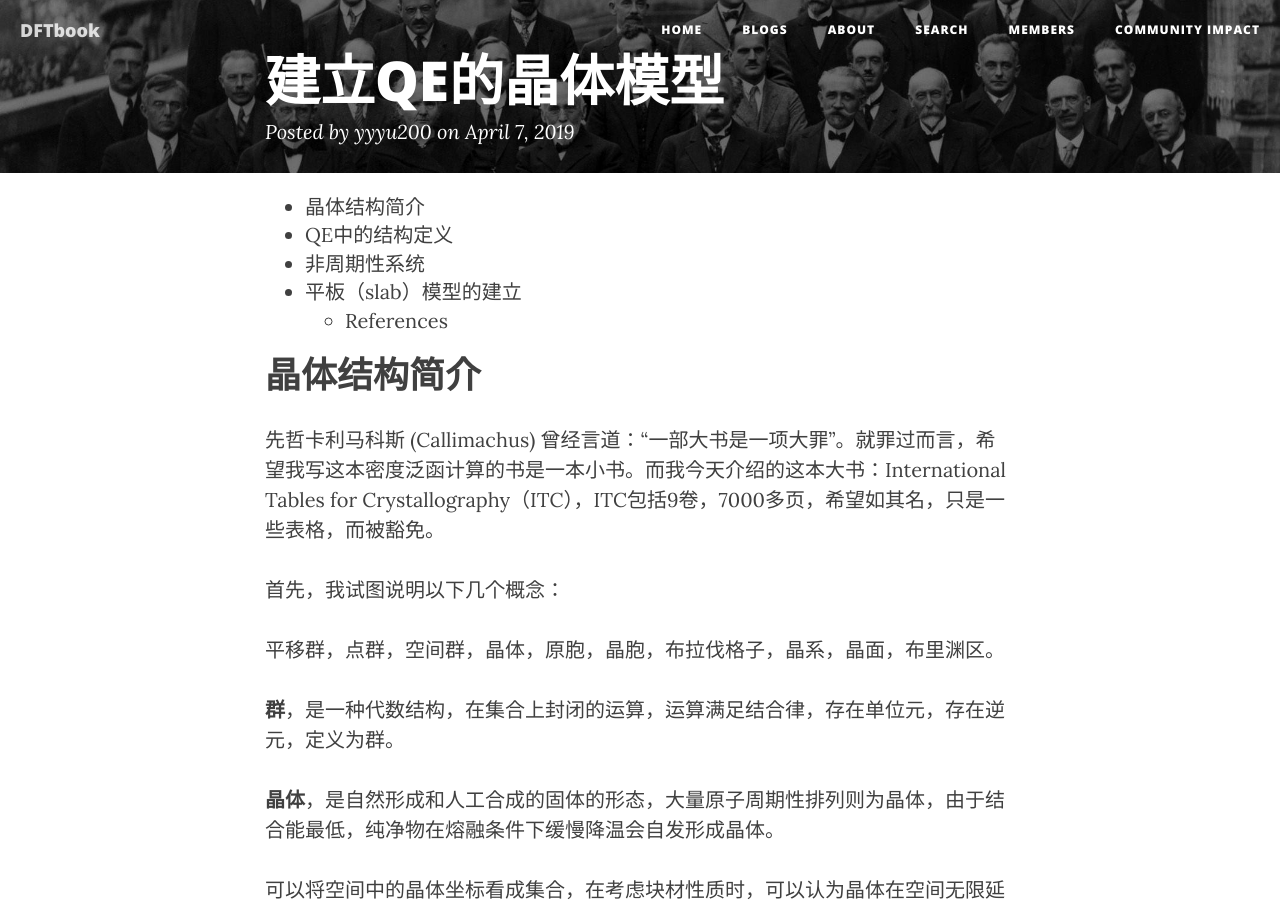
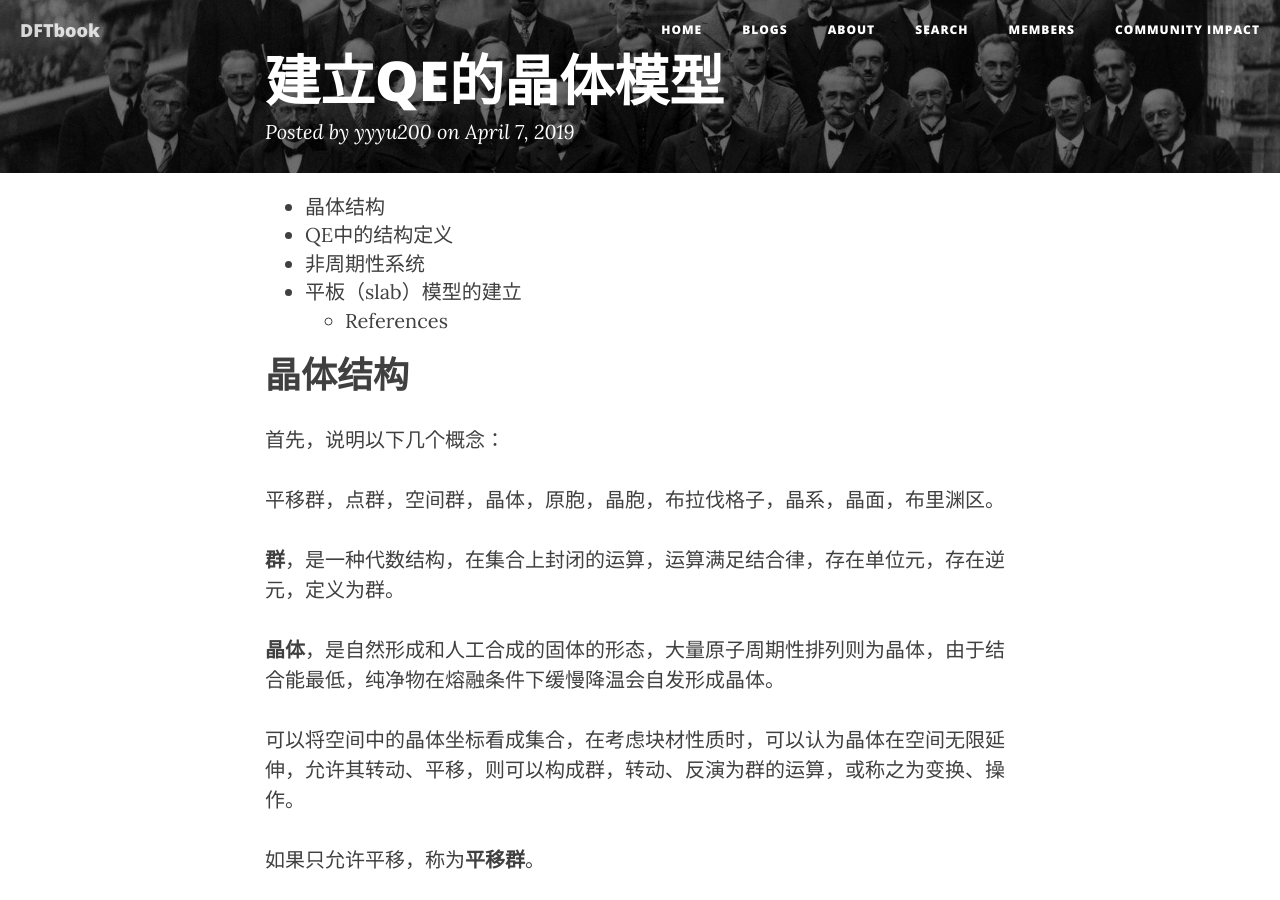
Before and after one commit to yyyu200/DFTbook, a Jekyll site: the page built from _posts/2019-04-07-TransCell.md, in a window 1280 px wide and 900 px high. Built offline with Jekyll 4.4.1, drawn with Linux system fonts in a browser that asks for light colours; nearby versions of some CDN libraries; formulas are drawn with MathJax 3; comment, search, counter and statistics services are not loaded; some of the changed text lies outside the part shown.

Commit message:
modify at20190414-19:28:27-aliyun

```diff
--- a/_posts/2019-04-07-TransCell.md
+++ b/_posts/2019-04-07-TransCell.md
@@ -18,11 +18,9 @@ trans: cube
 * TOC
 {:toc}
 
-# 晶体结构简介
+# 晶体结构
 
-先哲卡利马科斯 (Callimachus) 曾经言道：“一部大书是一项大罪”。就罪过而言，希望我写这本密度泛函计算的书是一本小书。而我今天介绍的这本大书：International Tables for Crystallography（ITC），ITC包括9卷，7000多页，希望如其名，只是一些表格，而被豁免。
-
-首先，我试图说明以下几个概念：
+首先，说明以下几个概念：
 
 平移群，点群，空间群，晶体，原胞，晶胞，布拉伐格子，晶系，晶面，布里渊区。
 
```
Also changed, not shown: other parts of _posts/2019-04-07-TransCell.md (+2 -1 lines).
